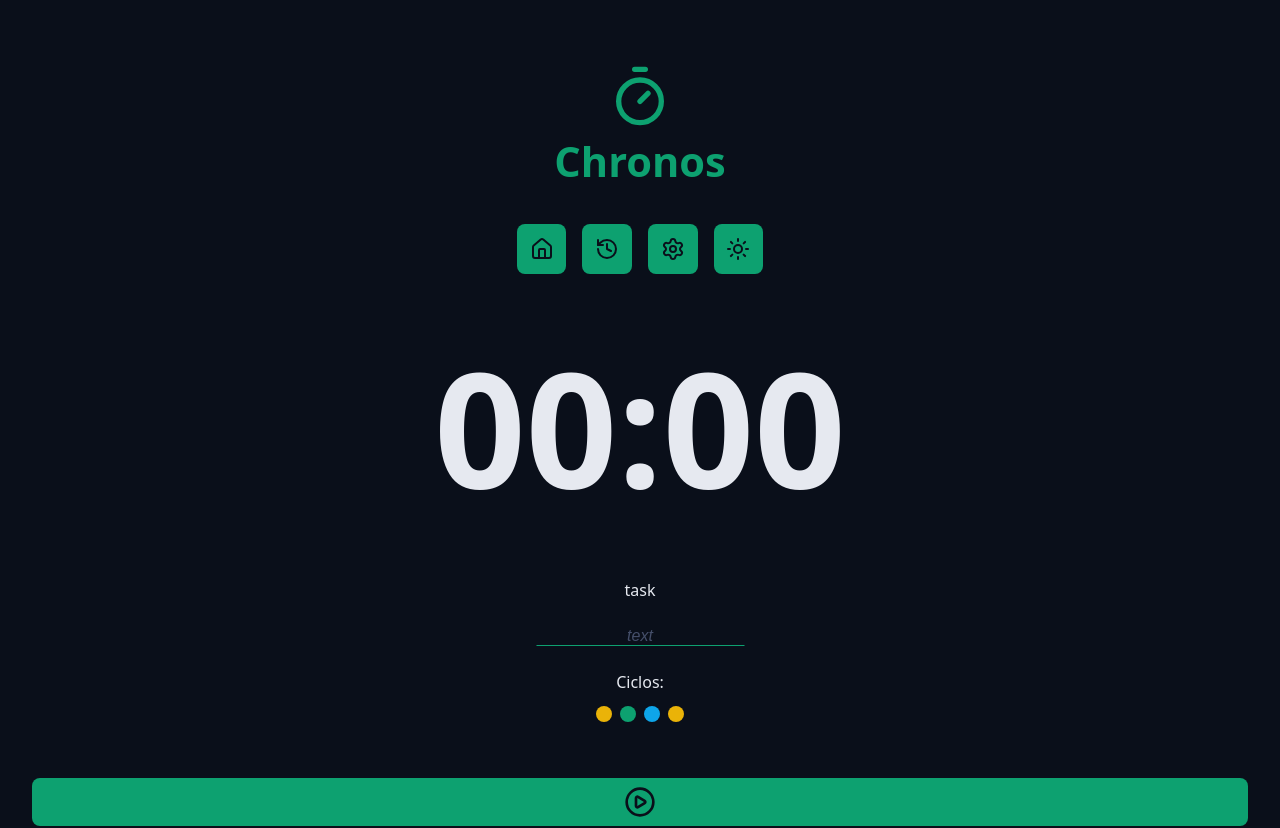
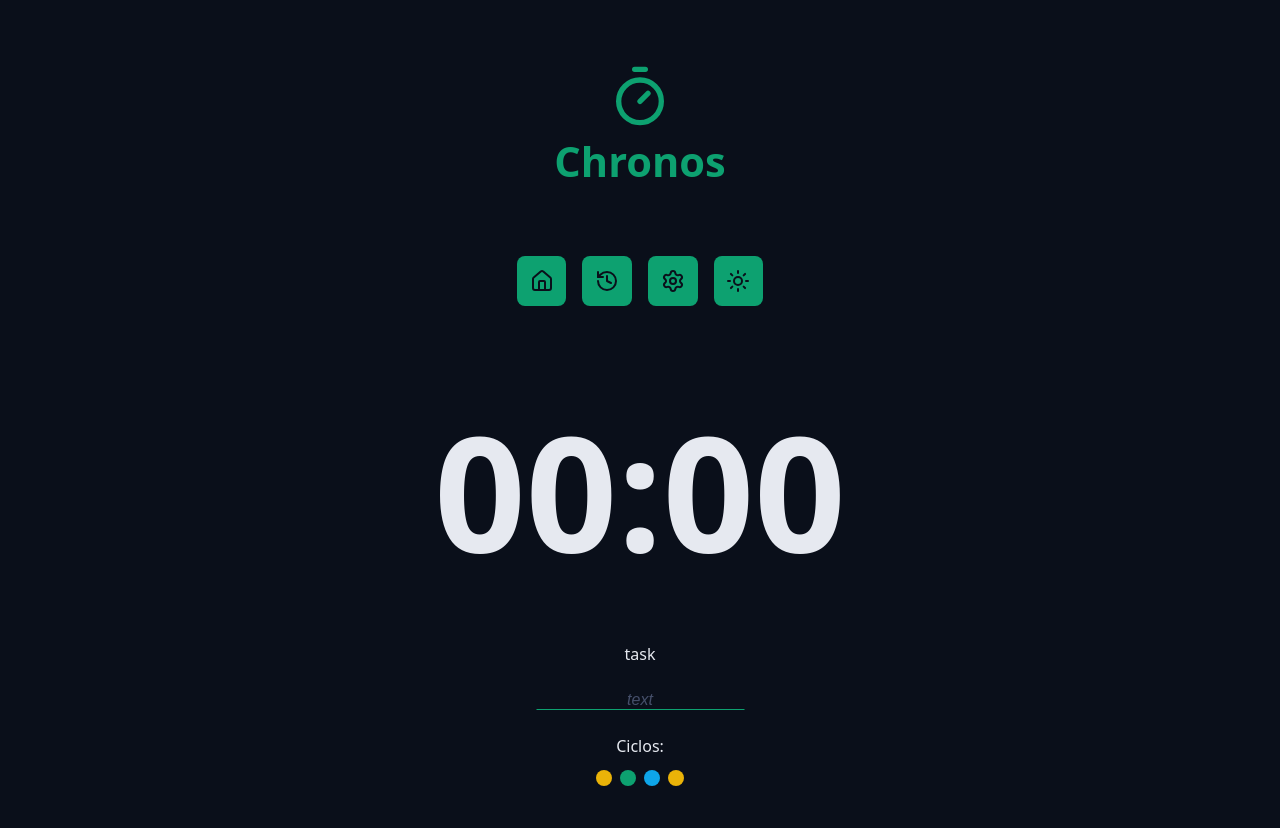
Before and after one commit to ErickDahl/chronos-pomodoro, a React (Vite) app: page / in a window 1280 px wide. Shown: the top 828 px of the page. Built offline with nearby package versions, Linux system fonts and the light colour scheme.

Commit message:
feat: refactor MainTemplate to use section and header elements for better semantics

```diff
--- a/src/templates/MainTemplate/index.tsx
+++ b/src/templates/MainTemplate/index.tsx
@@ -2,6 +2,7 @@ import { Container } from '../../components/Container';
 import { Footer } from '../../components/Footer';
 import { Logo } from '../../components/Logo';
 import { Menu } from '../../components/Menu';
+import styles from './styles.module.css';
 
 type MainTemplateProps = {
   children: React.ReactNode;
@@ -9,21 +10,23 @@ type MainTemplateProps = {
 
 const MainTemplate = ({ children }: MainTemplateProps) => {
   return (
-    <>
+    <section className={styles.mainTemplate}>
       <Container>
-        <Logo />
+        <header>
+          <Logo />
+        </header>
       </Container>
 
       <Container>
         <Menu />
       </Container>
 
-      {children}
+      <main className={styles.mainContent}>{children}</main>
 
       <Container>
         <Footer />
       </Container>
-    </>
+    </section>
   );
 };
 
--- /dev/null
+++ b/src/templates/MainTemplate/styles.module.css
@@ -0,0 +1,9 @@
+.mainTemplate {
+  display: flex;
+  flex-direction: column;
+  min-height: 100vh;
+}
+
+.mainContent {
+  flex: 1 1 0%;
+}
```
